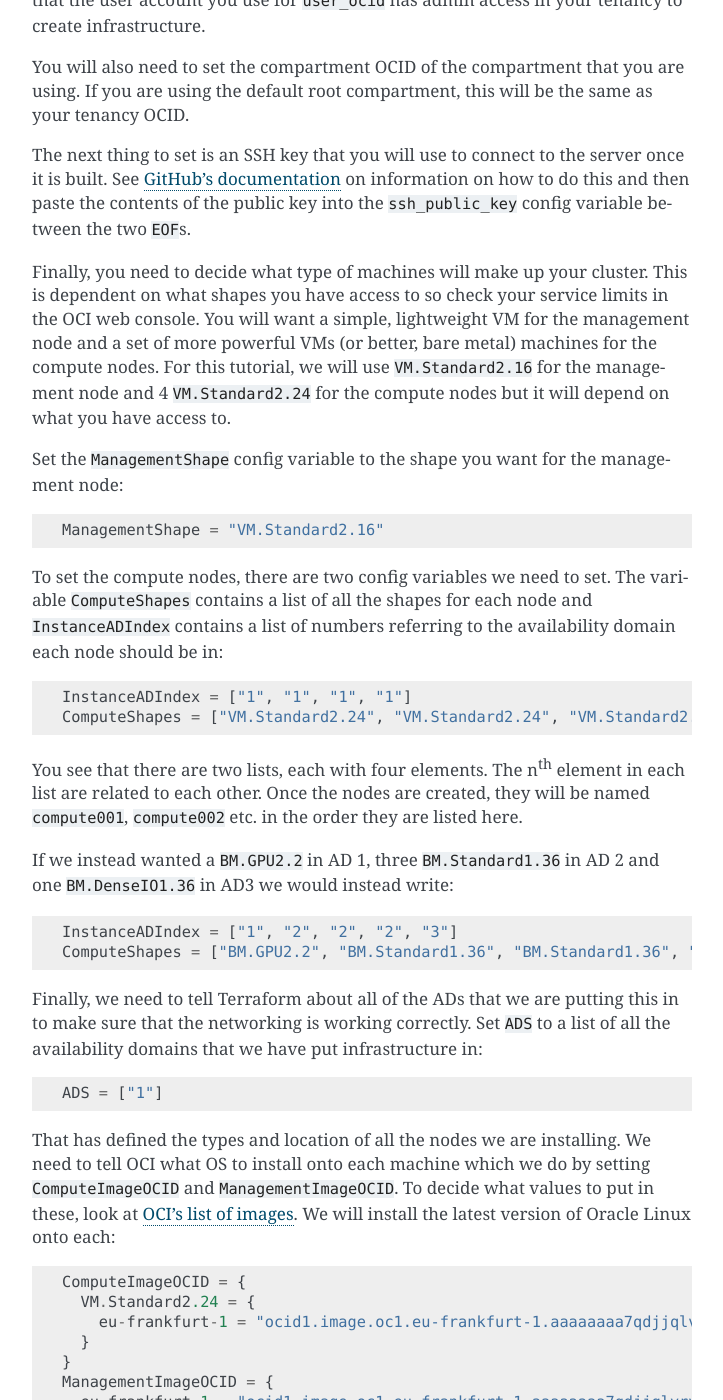
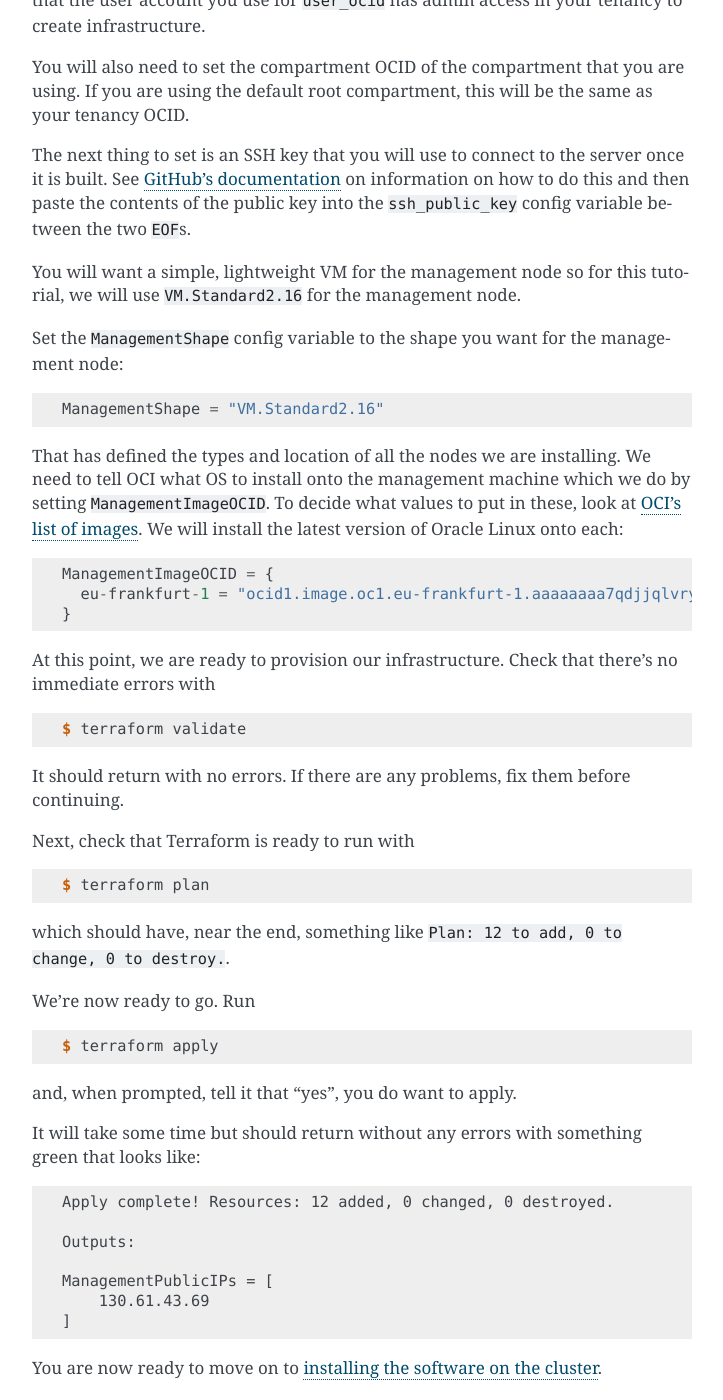
Before and after one commit to clusterinthecloud/docs, a Sphinx documentation site: the page built from source/infrastructure.rst, in a window 1280 px wide and 1400 px high, scrolled down 1225 px. Shown: the whole window, without its empty margins (388-1111 px from the left). Built offline with Sphinx 7.4.7, drawn with Linux system fonts in a browser that asks for light colours; some of the changed text lies outside the part shown.

Commit message:
Update Terraform step with CitC2 settings

```diff
--- a/source/infrastructure.rst
+++ b/source/infrastructure.rst
@@ -68,45 +68,18 @@ The next thing to set is an SSH key that you will use to connect to the server o
 See `GitHub's documentation <https://help.github.com/articles/generating-a-new-ssh-key-and-adding-it-to-the-ssh-agent/>`_ on information on how to do this
 and then paste the contents of the public key into the ``ssh_public_key`` config variable between the two ``EOF``\ s.
 
-Finally, you need to decide what type of machines will make up your cluster.
-This is dependent on what shapes you have access to so check your service limits in the OCI web console.
-You will want a simple, lightweight VM for the management node and a set of more powerful VMs (or better, bare metal) machines for the compute nodes.
-For this tutorial, we will use ``VM.Standard2.16`` for the management node and 4 ``VM.Standard2.24`` for the compute nodes but it will depend on what you have access to.
+You will want a simple, lightweight VM for the management node so
+for this tutorial, we will use ``VM.Standard2.16`` for the management node.
 
 Set the ``ManagementShape`` config variable to the shape you want for the management node::
 
    ManagementShape = "VM.Standard2.16"
 
-To set the compute nodes, there are two config variables we need to set.
-The variable ``ComputeShapes`` contains a list of all the shapes for each node and ``InstanceADIndex`` contains a list of numbers referring to the availability domain each node should be in::
-
-   InstanceADIndex = ["1", "1", "1", "1"]
-   ComputeShapes = ["VM.Standard2.24", "VM.Standard2.24", "VM.Standard2.24", "VM.Standard2.24"]
-
-You see that there are two lists, each with four elements.
-The n\ :sup:`th` element in each list are related to each other.
-Once the nodes are created, they will be named ``compute001``, ``compute002`` etc. in the order they are listed here.
-
-If we instead wanted a ``BM.GPU2.2`` in AD 1, three ``BM.Standard1.36`` in AD 2 and one ``BM.DenseIO1.36`` in AD3 we would instead write::
-
-   InstanceADIndex = ["1", "2", "2", "2", "3"]
-   ComputeShapes = ["BM.GPU2.2", "BM.Standard1.36", "BM.Standard1.36", "BM.Standard1.36", "BM.DenseIO1.36"]
-
-Finally, we need to tell Terraform about all of the ADs that we are putting this in to make sure that the networking is working correctly.
-Set ``ADS`` to a list of all the availability domains that we have put infrastructure in::
-
-   ADS = ["1"]
-
 That has defined the types and location of all the nodes we are installing.
-We need to tell OCI what OS to install onto each machine which we do by setting ``ComputeImageOCID`` and ``ManagementImageOCID``.
+We need to tell OCI what OS to install onto the management machine which we do by setting ``ManagementImageOCID``.
 To decide what values to put in these, look at `OCI's list of images <https://docs.us-phoenix-1.oraclecloud.com/images/>`_.
 We will install the latest version of Oracle Linux onto each::
 
-   ComputeImageOCID = {
-     VM.Standard2.24 = {
-       eu-frankfurt-1 = "ocid1.image.oc1.eu-frankfurt-1.aaaaaaaa7qdjjqlvryzxx4i2zs5si53edgmwr2ldn22whv5wv34fc3sdsova"
-     }
-   }
    ManagementImageOCID = {
      eu-frankfurt-1 = "ocid1.image.oc1.eu-frankfurt-1.aaaaaaaa7qdjjqlvryzxx4i2zs5si53edgmwr2ldn22whv5wv34fc3sdsova"
    }
@@ -127,7 +100,7 @@ Next, check that Terraform is ready to run with
 
    $ terraform plan
 
-which should have, near the end, something like ``Plan: 13 to add, 0 to change, 0 to destroy.``.
+which should have, near the end, something like ``Plan: 12 to add, 0 to change, 0 to destroy.``.
 
 We're now ready to go. Run
 
@@ -139,16 +112,10 @@ and, when prompted, tell it that "yes", you do want to apply.
 
 It will take some time but should return without any errors with something green that looks like::
 
-   Apply complete! Resources: 13 added, 0 changed, 0 destroyed.
+   Apply complete! Resources: 12 added, 0 changed, 0 destroyed.
 
    Outputs:
 
-   ComputeHostnames = [
-       compute001,
-       compute002,
-       compute003,
-       compute004
-   ]
    ManagementPublicIPs = [
        130.61.43.69
    ]
```
